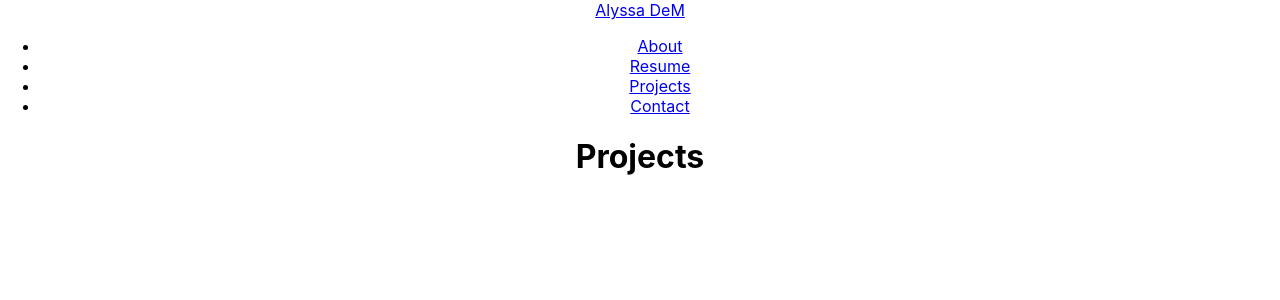
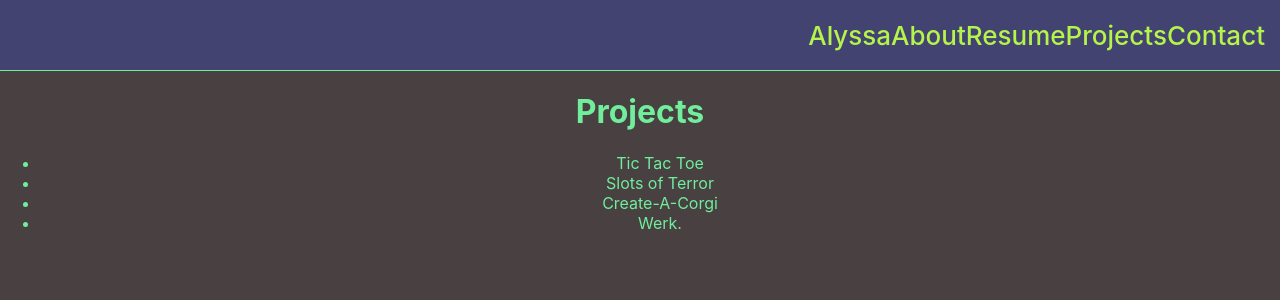
Before and after one commit to cactuspie23/portfolio-react, a React (Create React App) app: page /projects in a window 1280 px wide. Shown: the top 300 px of the page. Built offline with nearby package versions, Linux system fonts and the light colour scheme.

Commit message:
update readme and css

```diff
--- a/src/App.css
+++ b/src/App.css
@@ -1,3 +1,20 @@
+nav {
+  display: flex;
+  align-items: center;
+  justify-content: right;
+  padding: 0px 15px 0px 15px;
+  border-bottom: 1px solid #70EE9C;
+  background-color: #434371;
+  height: 70px;
+}
+
+nav > a {
+  color: #B5F44A;
+  text-decoration: none;
+  font-weight: 500;
+  font-size: 26px;
+}
+
 .App {
   text-align: center;
 }
--- a/src/components/NavBar.jsx
+++ b/src/components/NavBar.jsx
@@ -4,30 +4,20 @@ const NavBar = () => {
   return (
     <nav>
       <Link to='/'>
-        Alyssa DeM
+        Alyssa
       </Link>
-      <ul>
-        <li>
       <Link to='about'>
         About
       </Link>
-        </li>
-        <li>
       <Link to='resume'>
         Resume
       </Link>
-        </li>
-        <li>
       <Link to='projects'>
         Projects
       </Link>
-        </li>
-        <li>
       <Link to='contact'>
         Contact
       </Link>
-        </li>
-      </ul>
     </nav>
   )
 }
--- /dev/null
+++ b/src/data/projects.js
@@ -0,0 +1,30 @@
+export const projects = [
+  {
+    title: 'Tic Tac Toe',
+    description: 'The traditional game with a Halloween theme.',
+    image: '',
+    repositoryLink: 'https://github.com/cactuspie23/ttt-weekend',
+    deploymentLink: 'https://spooky-tic-tac-toe.netlify.app/s',
+  },
+  {
+    title: 'Slots of Terror',
+    description: 'Slot machine game with a spooky twist! Built with HTML, CSS, and JavaScript.',
+    image: '',
+    repositoryLink: 'https://github.com/cactuspie23/slot-machine',
+    deploymentLink: 'https://slotsofterror.netlify.app/',
+  },
+  {
+    title: 'Create-A-Corgi',
+    description: 'A fun app where users can create their own Corgi and add it to a database. Built with Mongoose, Express, Node, CSS, and Google OAuth.',
+    image: '',
+    repositoryLink: 'https://github.com/cactuspie23/create-a-corgi',
+    deploymentLink: 'https://create-a-corgi.fly.dev/ti',
+  },
+  {
+    title: 'Werk.',
+    description: '',
+    image: '',
+    repositoryLink: '',
+    deploymentLink: '',
+  },
+]
--- a/src/index.css
+++ b/src/index.css
@@ -5,6 +5,9 @@ body {
     sans-serif;
   -webkit-font-smoothing: antialiased;
   -moz-osx-font-smoothing: grayscale;
+  background-color: #484041;
+  color: #434371;
+  color: #70ee9c;
 }
 
 code {
--- a/src/pages/Projects.jsx
+++ b/src/pages/Projects.jsx
@@ -1,7 +1,16 @@
+import { projects } from "../data/projects"
+
 const Projects = () => {
   return (
     <>
       <h1>Projects</h1>
+      <ul>
+        {projects.map(project =>
+          <li>
+            {project.title}
+          </li>
+        )}
+      </ul>
     </>
   )
 }
```
Also changed, not shown: 1 other file (tests, documents, lock files or other folders). Lines whose indentation alone changed are shown as unchanged.
